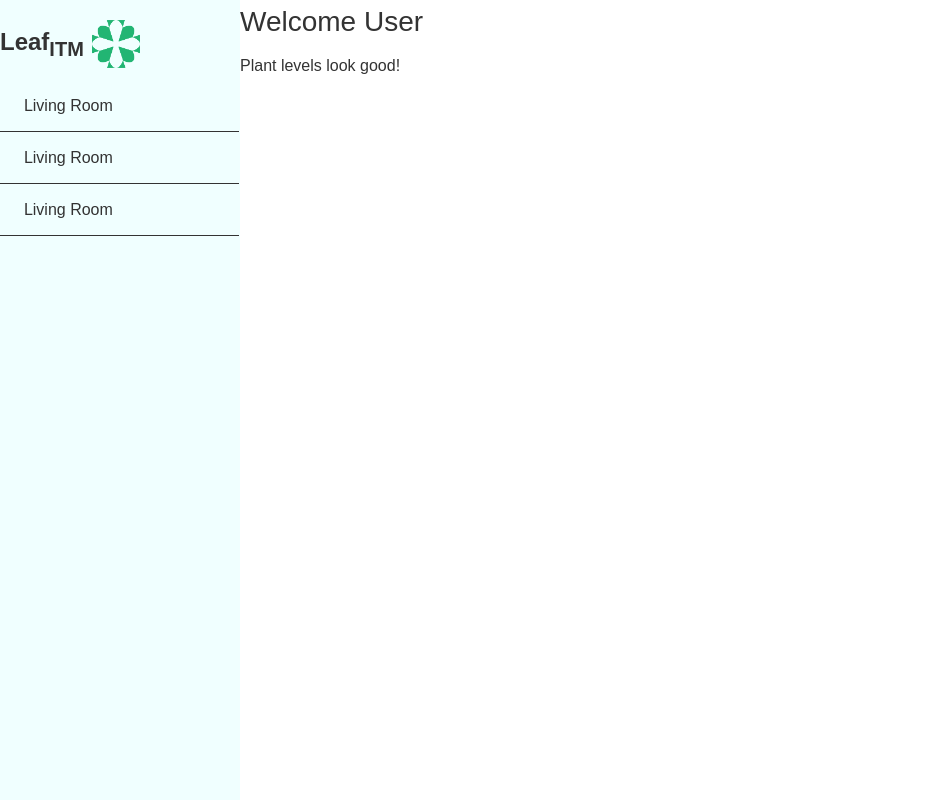
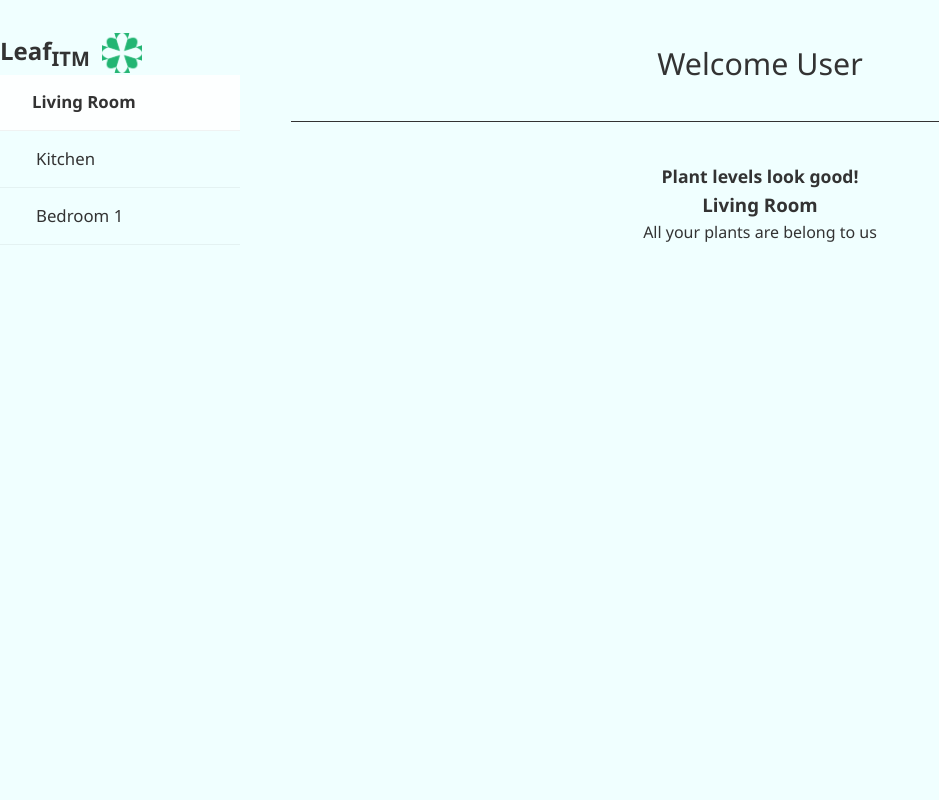
Before and after one commit to CrustyClappyBlabby/iotProject, a plain HTML site: page frontend/index.html in a window 1280 px wide. Shown: the whole page, without its empty margins (0-939 px from the left). Drawn offline with Linux system fonts and the light colour scheme.

Commit message:
Styling til Hi-Fi skitserne (in progress) Men nu er der added dynamiske pages :))

```diff
--- a/frontend/index.html
+++ b/frontend/index.html
@@ -18,9 +18,7 @@
             </div>
             <!-- Navigation Bar -->
             <ul class="navigation">
-                <li><a href="livingRoom.html" class="nav-item">Living Room</a></li>
-                <li><a href="kitchen.html" class="nav-item">Living Room</a></li>
-                <li><a href="bedroom.html" class="nav-item">Living Room</a></li>
+            <!-- js function makeRoom generates the rooms -->
             </ul>
         </nav>
 
@@ -29,13 +27,17 @@
             <header>
                 <h2>Welcome User</h2>
                 <!-- Plant status -->
-                <p class="status">Plant levels look good!</p>
             </header>
+            <h2 class="status">Plant levels look good!</h2>
+            <!-- Room specefic content -->
+            <section class="dashboard">
 
-            <section class="dashboard">
-                <!-- Plants in need of ASSistance go here u_u -->
+                <div class="content-area">
+                    <!-- Script runs content here -->
+                </div>
             </section>
         </main>
     </div>
+    <script src="script.js"></script>
 </body>
 </html>
--- /dev/null
+++ b/frontend/script.js
@@ -0,0 +1,141 @@
+/**
+ * Simple Grafana Dashboard Loader
+ */
+
+// Load dashboards when the page is ready
+document.addEventListener('DOMContentLoaded', function() {
+    // Get dashboard container
+    const container = document.querySelector('.dashboard-container');
+    if (!container) return;
+
+    // Dashboard definitions - easy to edit
+    const dashboards = [
+      {
+        title: "Temperature",
+        url: "https://h01st.grafana.net/d-solo/feh44r4tdzgn4e/temperature?orgId=1&timezone=browser&panelId=1&__feature.dashboardSceneSolo"
+      },
+      {
+        title: "Humidity",
+        url: "https://h01st.grafana.net/d-solo/eeh44w2ugyjnkd/humidity?orgId=1&timezone=browser&panelId=2&__feature.dashboardSceneSolo"
+      }
+    ];
+
+    // Create and add each dashboard
+    dashboards.forEach(function(dashboard) {
+      // Create panel element
+      const panel = document.createElement('div');
+      panel.className = 'grafana-panel';
+
+      // Add title
+      const title = document.createElement('h2');
+      title.textContent = dashboard.title;
+      panel.appendChild(title);
+
+      // Create iframe
+      const iframe = document.createElement('iframe');
+      iframe.src = dashboard.url;
+      iframe.width = "100%";
+      iframe.height = "200";
+
+      // Add iframe to panel
+      panel.appendChild(iframe);
+
+      // Add panel to container
+      container.appendChild(panel);
+    });
+  });
+
+// Site builder based on variable input
+const rooms = [
+    { id: 'living-room', name: 'Living Room' },
+    { id: 'kitchen', name: 'Kitchen' },
+    { id: 'bedroom-1', name: 'Bedroom 1' },
+];
+
+// Function to load rooms content
+function loadRoomContent(roomId) {
+    // Find the content container
+    const contentContainer = document.querySelector('.content-area');
+    if (!contentContainer) return;
+
+    // Find room by ID
+    const room = rooms.find(r => r.id === roomId);
+    if (!room) return;
+
+    // Update room title if it exists
+    const roomTitle = document.querySelector('.room-title');
+    if (roomTitle) {
+        roomTitle.textContent = room.name;
+    }
+
+    contentContainer.innerHTML = `
+    <h3>${room.name}</h3>
+    <p>All your plants are belong to us</p>
+    `;
+}
+
+function makeRoom() {
+    // Finds "navigation" section in HTML/CSS
+    const navMenu = document.querySelector('.navigation');
+    if (!navMenu) return;
+
+    // Clear the items
+    navMenu.innerHTML = '';
+
+    // Finds room from hash or default to first room (måske deafult til front page)
+    const currentRoomId = window.location.hash.substring(1) || rooms[0].id;
+
+    // Create the rooms from const room
+    rooms.forEach(room => {
+        const li = document.createElement('li');
+        const a = document.createElement('a');
+
+        a.href = `#${room.id}`;
+        a.className = 'nav-item';
+        a.textContent = room.name;
+
+        //checks if the room is active as dashboard
+        if (room.id === currentRoomId) { // Fixed variable name from currentRoomID to currentRoomId
+            a.classList.add('active');
+        }
+
+        // Listener for room selection
+        a.addEventListener('click', function(e) {
+            // Remove "active" class from nav-item s
+            document.querySelectorAll('.nav-item').forEach(item => {
+                item.classList.remove('active');
+            });
+
+            this.classList.add('active');
+
+            // Load the room content
+            loadRoomContent(room.id);
+        });
+
+        li.appendChild(a);
+        navMenu.appendChild(li);
+    });
+
+    // Load initial room content
+    loadRoomContent(currentRoomId);
+}
+
+// Handle URL changes (back/forward buttons)
+window.addEventListener('hashchange', function() {
+    const roomId = window.location.hash.substring(1);
+    if (roomId) {
+        // Update active class in menu
+        document.querySelectorAll('.nav-item').forEach(item => {
+            item.classList.remove('active');
+            if (item.getAttribute('href') === `#${roomId}`) {
+                item.classList.add('active');
+            }
+        });
+
+        // Load the room content
+        loadRoomContent(roomId);
+    }
+});
+
+// Call this when the page loads
+document.addEventListener('DOMContentLoaded', makeRoom);
--- a/frontend/styles.css
+++ b/frontend/styles.css
@@ -7,7 +7,7 @@
 }
 
 body {
-    font-family: Arial, Helvetica, sans-serif;
+    font-family: 'Segoe UI', Arial, sans-serif; /* Claude havde et fedt font */
     color: #333;
     line-height: 1.6;
     font-size: 16px;
@@ -16,6 +16,7 @@ body {
 .container {
     display: flex;
     min-height: 100vh;
+    width: 100%;
 }
 
 /* Navigation bar */
@@ -24,26 +25,28 @@ body {
     max-width: 15rem;
     min-width: 10rem;
     background-color: azure;
-    border-right: 1px solid azure;
-    padding: 20px 0;
+    height: 100vh;
+    padding: 2rem 0;
+    box-shadow: 2px 0 5px rgba(0, 0, 0, 0.05);
 }
 
 .logo {
-    padding: 5% 10%;
-    margin-bottom: 5%;
+    padding: 0 10% 1.5rem;
+    margin-bottom: 5rem;
+    border-bottom: 1px solid rgba(0,0,0,0.07);
 }
 
 .logo-container {
     display: flex;
-    flex-direction: row;
     align-items: center;
-    gap: 0.5rem
+    gap: 0.75rem;
 }
 
 .logo h1 {
-    font-size: 1.5rem;
+    font-size: 1.6rem;
     color: #333;
-    order: 1;
+    font-weight: 500;
+    margin: 0;
 }
 
 .logo sub {
@@ -52,49 +55,62 @@ body {
 }
 
 .logo-image {
-    width: 3rem;
-    max-width: 3rem;
-    object-fit: contain;
-    order: 2;
+    width: 2.5rem;
+    height: 2.5rem;
 }
 
 .navigation {
     list-style: none;
-    margin-top: 5%;
+    margin: 0;
+    padding: 0;
 }
 
 .nav-item {
     display: block;
-    padding: 0.8rem 10%;
+    padding: 0.9rem 15%;
     text-decoration: none;
     color: #333;
-    border-bottom: 1px solid #333;
+    border-bottom: 1px solid rgba(0,0,0,0.05);
+    transition: all 0.2s ease;
+    font-size: 1.05rem;
 }
+
 /* nav-item.active needs to be here to change active rooms */
 .nav-item:hover {
-    background-color: azure;
+    background-color: rgba(255,255,255,0.7);
+    padding-left: 17%;
 }
 
-/* Front page */
-.content {
+.nav-item.active {
+    font-weight: bold;
+    background-color: rgba(255,255,255,0.9);
+    padding-left: calc(15% - 4px);
+}
+
+.frontPage {
     flex: 1;
-    padding: 2% 3%;
+    padding: 2.5rem 4%;
     background-color: azure;
+    text-align: center;
 }
 
 header {
-    margin-bottom: 3%;
+    margin-bottom: 2.5rem;
+    text-align: center;
+    padding-bottom: 1.5rem;
+    border-bottom: 1px solid #333;
 }
 
-h2 {
+header h2 {
     margin-bottom: 0.5rem;
-    font-weight: normal;
-    font-size: 1.75rem;
+    font-weight: 500;
+    font-size: 1.9rem;
+    color: #333;
 }
 
 .status {
     color: #333;
-    font-size: 1rem;
+    font-size: 1.1rem;
 }
 
 @media (max-width: 768px) {
@@ -105,6 +121,7 @@ h2 {
     .sidebar {
         width: 100%;
         height: auto;
-        min-height: 15vh;
+        min-height: auto;
+        max-width: none;
     }
 }
```
Also changed, not shown: frontend/dashboard-loader.js (deleted, +0 -46 lines).
